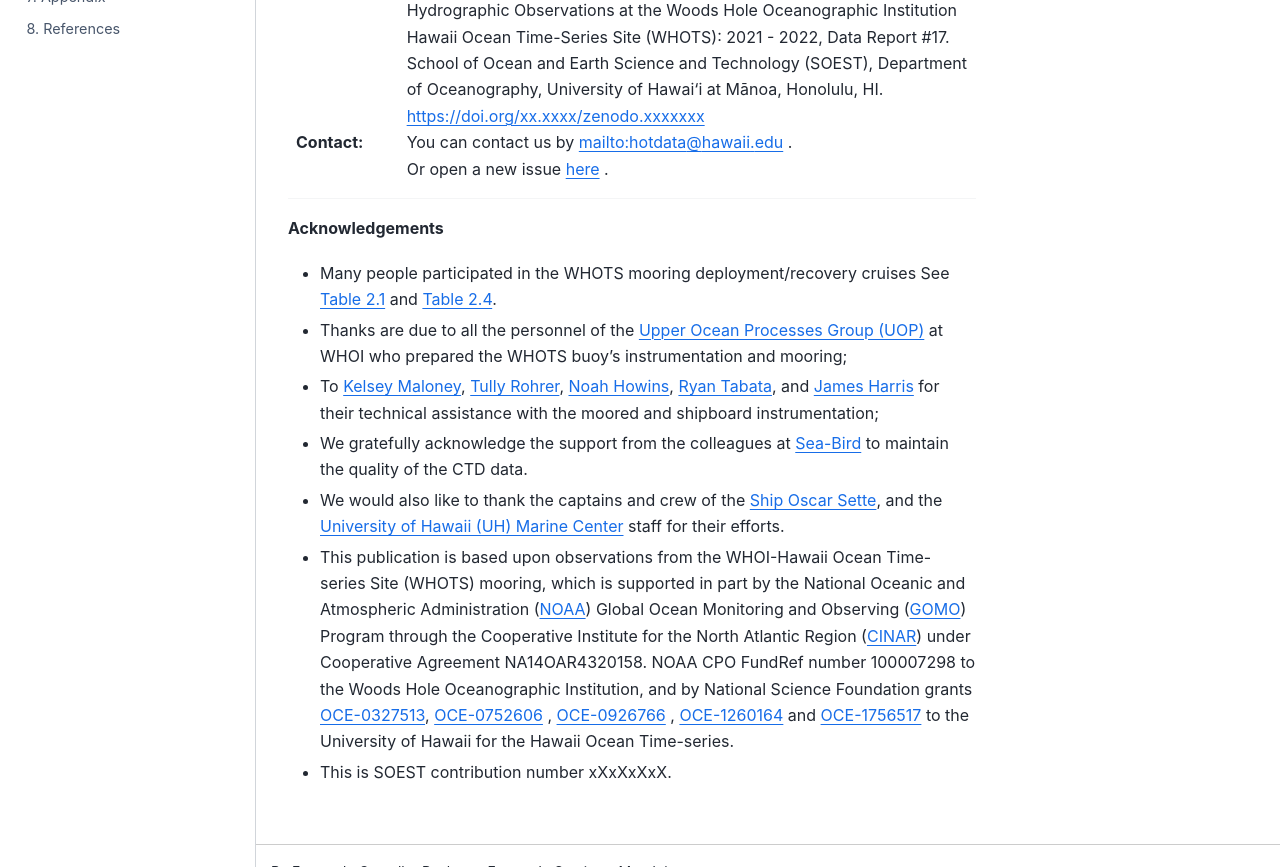
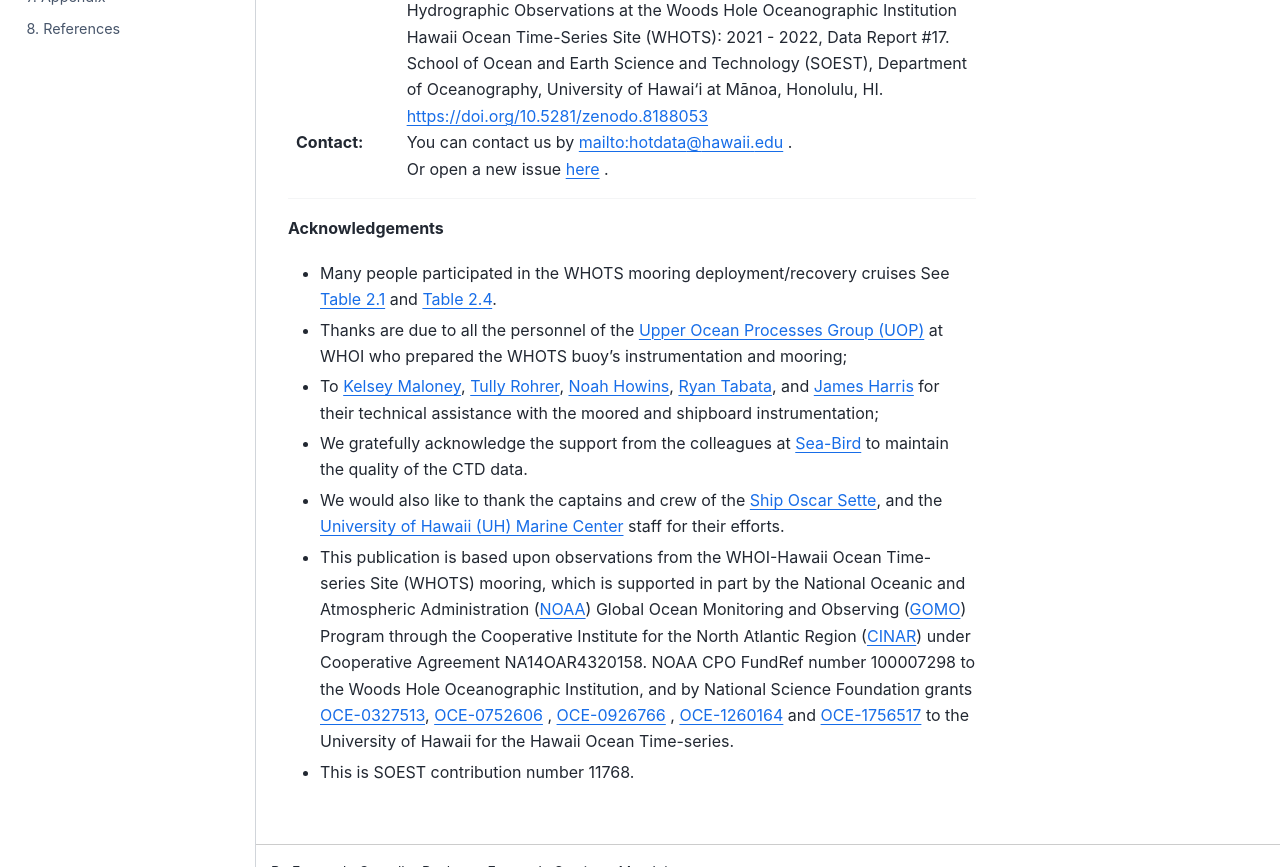
Before and after one commit to fcarvalhopacheco/whots17-data-report, a Sphinx documentation site: the page built from docs/source/title_html.rst, in a window 1280 px wide and 1400 px high, scrolled down 101 px. Shown: the part 478-1345 px from the top of the window. Built offline with Sphinx 7.4.7 and the Sphinx Book theme 1.1.4, drawn with Linux system fonts in a browser that asks for light colours; part of the change alters nothing that is shown.

Commit message:
updated DOI&SOEST_number&date_release

```diff
--- a/docs/source/conf.py
+++ b/docs/source/conf.py
@@ -159,7 +159,7 @@ latex_domain_indices = True
 epub_title = "whots17-data-report-epub"
 epub_author = "Hawaii Ocean Time-series (HOT)"
 epub_publisher = "Hawaii Ocean Time-series (HOT)"
-epub_copyright = f"2023-01-06-{datetime.now().year}, Fernando Carvalho Pacheco"
+epub_copyright = f"2024-02-09-{datetime.now().year}, Fernando Carvalho Pacheco"
 
 # A list of files that should not be packed into the epub file.
 epub_exclude_files = ["search.html"]
--- a/docs/source/title_html.rst
+++ b/docs/source/title_html.rst
@@ -6,8 +6,8 @@
 .. image:: https://readthedocs.org/projects/whots17-data-report/badge/?version=latest
     :target: https://whots17-data-report.readthedocs.io/en/latest/?badge=latest
 
-.. image:: https://zenodo.org/badge/doi/xx.xxxx/zenodo.xxxxxx.svg
-   :target: https://doi.org/xx.xxxx/zenodo.xxxxxxx
+.. image:: https://zenodo.org/badge/doi/10.5281/zenodo.8188053.svg
+   :target: https://doi.org/10.5281/zenodo.8188053
 
 .. image:: https://github.com/hot-dogs/whots17-data-report/actions/workflows/cff-validator.yml/badge.svg
    :target: https://github.com/hot-dogs/whots17-data-report/actions/workflows/cff-validator.yml
@@ -33,7 +33,7 @@
    17
 
 :Citation:
-    Carvalho Pacheco, F., Santiago-Mandujano, F., Potemra, J. T., Plueddemann, A. J., Weller, R. A., Fitzgerald, D., & Galbraith, N. R. (2024). Hydrographic Observations at the Woods Hole Oceanographic Institution Hawaii Ocean Time-Series Site (WHOTS): 2021 - 2022, Data Report #17. School of Ocean and Earth Science and Technology (SOEST), Department of Oceanography, University of Hawai‘i at Mānoa, Honolulu, HI. https://doi.org/xx.xxxx/zenodo.xxxxxxx
+    Carvalho Pacheco, F., Santiago-Mandujano, F., Potemra, J. T., Plueddemann, A. J., Weller, R. A., Fitzgerald, D., & Galbraith, N. R. (2024). Hydrographic Observations at the Woods Hole Oceanographic Institution Hawaii Ocean Time-Series Site (WHOTS): 2021 - 2022, Data Report #17. School of Ocean and Earth Science and Technology (SOEST), Department of Oceanography, University of Hawai‘i at Mānoa, Honolulu, HI. https://doi.org/10.5281/zenodo.8188053
 
 :Contact:
 
@@ -87,6 +87,6 @@
   `OCE-1756517 <https://www.nsf.gov/awardsearch/showAward?AWD_ID=1756517&HistoricalAwards=false>`_
   to the University of Hawaii for the Hawaii Ocean Time-series.
 
-- This is SOEST contribution number xXxXxXxX.
+- This is SOEST contribution number 11768.
 
 |
```
Also changed, not shown: .zenodo.json, 2 other files.
